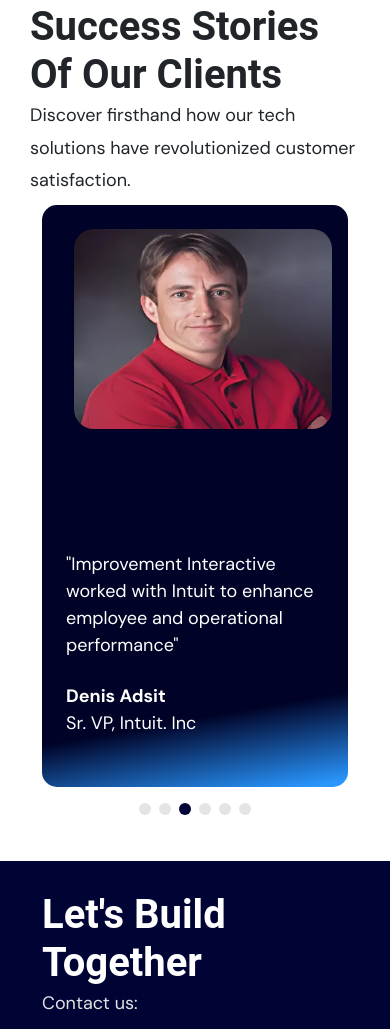
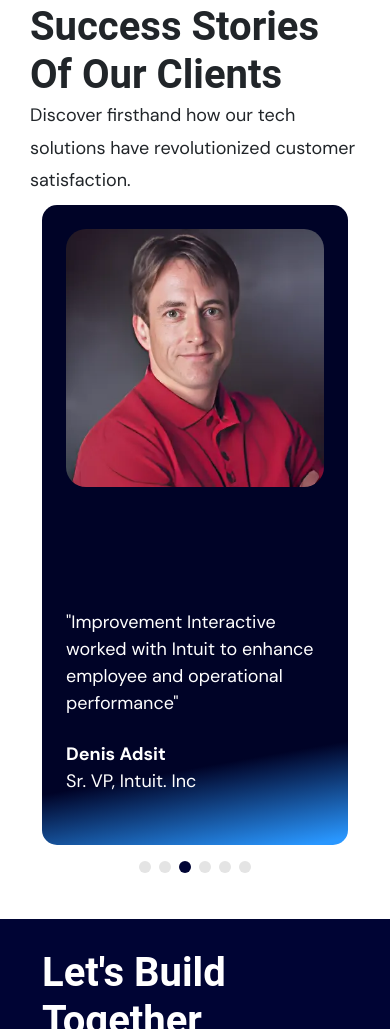
Before and after one commit to siva-kumar/i3-website-ux, a website: page public/about-us.html in a window 390 px wide. Shown: the part 3545-4574 px from the top of the page. Drawn offline with nearby package versions, Linux system fonts and the light colour scheme.

Commit message:
Client profile height issue

```diff
--- a/public/about-us.html
+++ b/public/about-us.html
@@ -84,6 +84,13 @@
                     margin-top: 15px !important;
                     font-size: 15px !important;
                 }
+            }
+        }
+
+        .client-testimonial {
+            img {
+                margin-left: 0px !important;
+                height: fit-content !important;
             }
         }
 
```
Also changed, not shown: public/home.html (+1 -0 lines).
